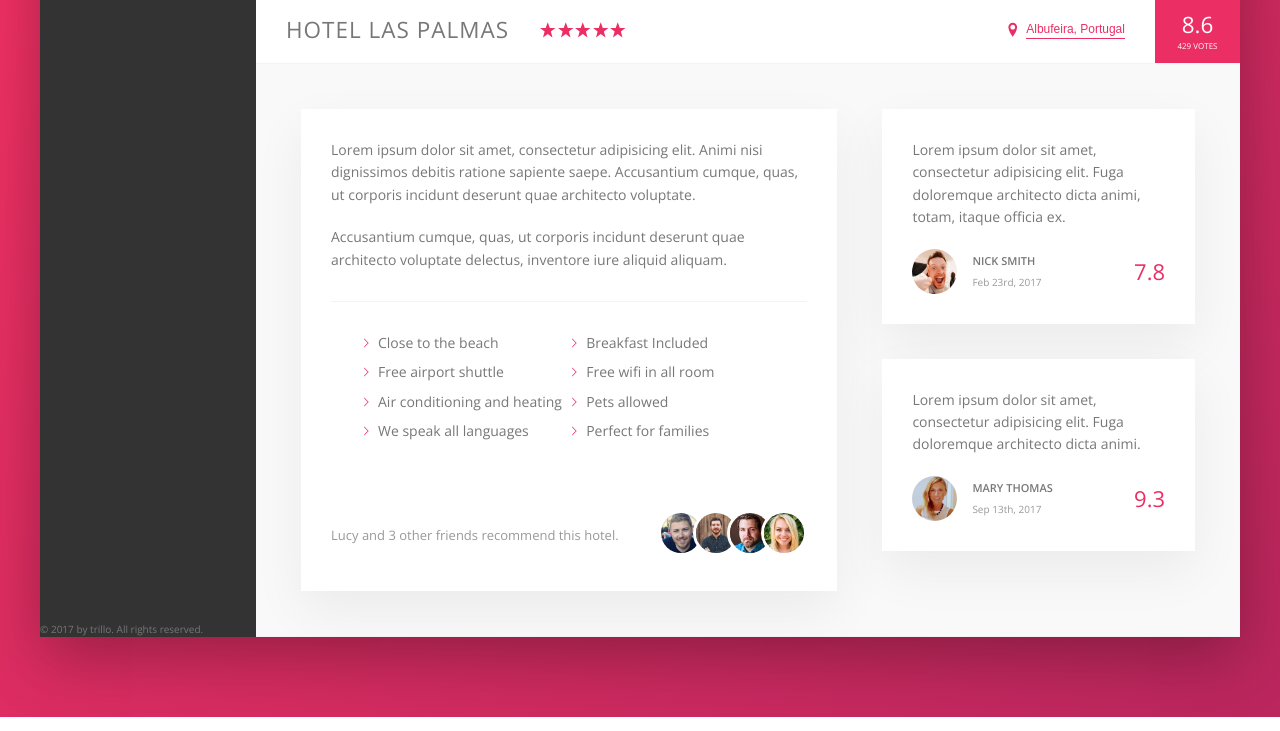
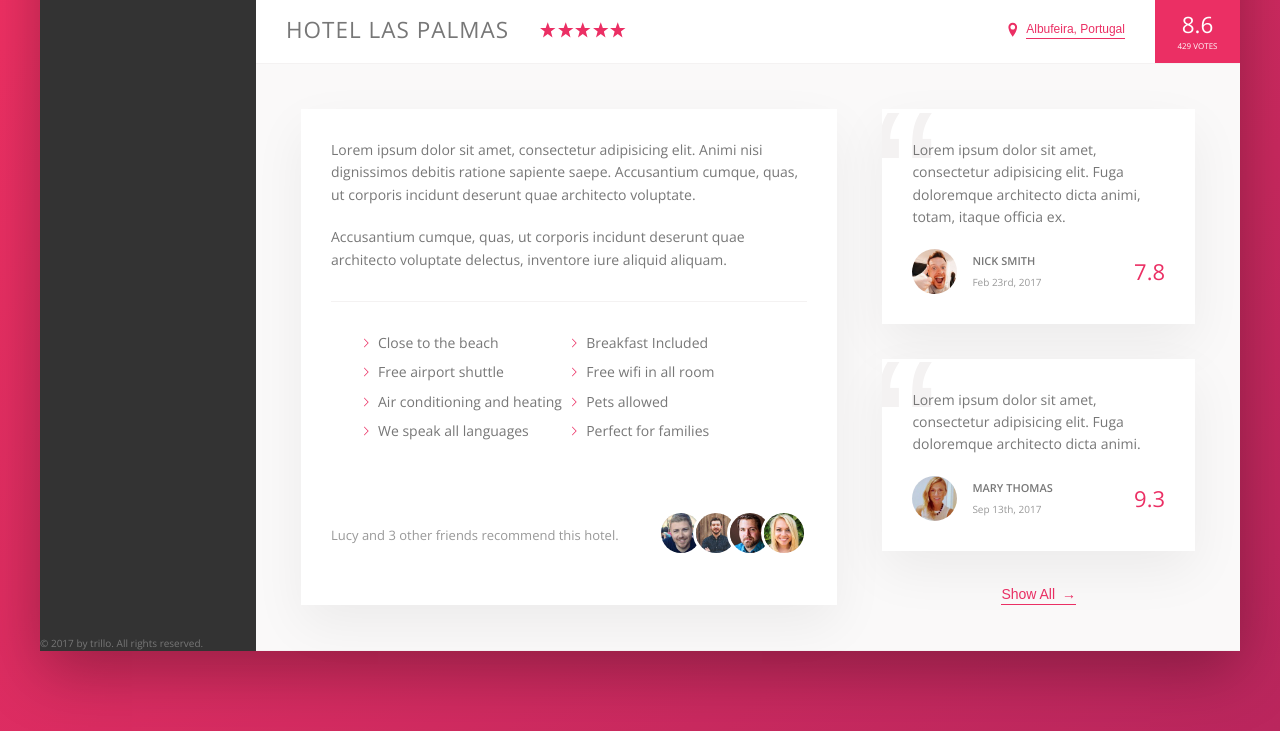
Before and after one commit to wjoe2046/css-project-flexbox, a website: page index.html in a window 1280 px wide. Shown: the part 538-1269 px from the top of the page. Drawn offline with nearby package versions, Linux system fonts and the light colour scheme.

Commit message:
type: styling body: finishe dstyling with user review section

```diff
--- a/index.html
+++ b/index.html
@@ -252,6 +252,8 @@
                   <div class="review__rating">9.3</div>
                 </figcaption>
               </figure>
+
+              <button class="btn-inline">Show All <span>&rarr;</span></button>
             </div>
           </div>
         </main>
--- a/sass/_components.scss
+++ b/sass/_components.scss
@@ -267,8 +267,16 @@
   cursor: pointer;
   transition: all 0.2s;
 
+  & span {
+    margin-left: 3px;
+    transition: margin-left 0.2s;
+  }
+
   &:hover {
     color: var(--color-grey-dark-1);
+    span {
+      margin-left: 8px;
+    }
   }
 
   &:focus {
@@ -369,9 +377,12 @@
   box-shadow: var(--shadow-light);
   padding: 3rem;
   margin-bottom: 3.5rem;
-
+  position: relative;
+  overflow: hidden;
   &__text {
     margin-bottom: 2rem;
+    z-index: 10;
+    position: relative;
   }
 
   &__user {
@@ -407,4 +418,16 @@
     font-size: 2.2rem;
     font-weight: 300;
   }
+
+  &::before {
+    content: '\201c';
+    position: absolute;
+    top: -2.75rem;
+    left: -1rem;
+    line-height: 1;
+    font-size: 20rem;
+    color: var(--color-grey-light-2);
+    font-family: sans-serif;
+    z-index: 1;
+  }
 }
--- a/sass/_layout.scss
+++ b/sass/_layout.scss
@@ -57,4 +57,7 @@
 .user-reviews {
   font-size: inherit;
   flex: 1;
+  display: flex;
+  flex-direction: column;
+  align-items: center;
 }
```
Also changed, not shown: css/style.css.
